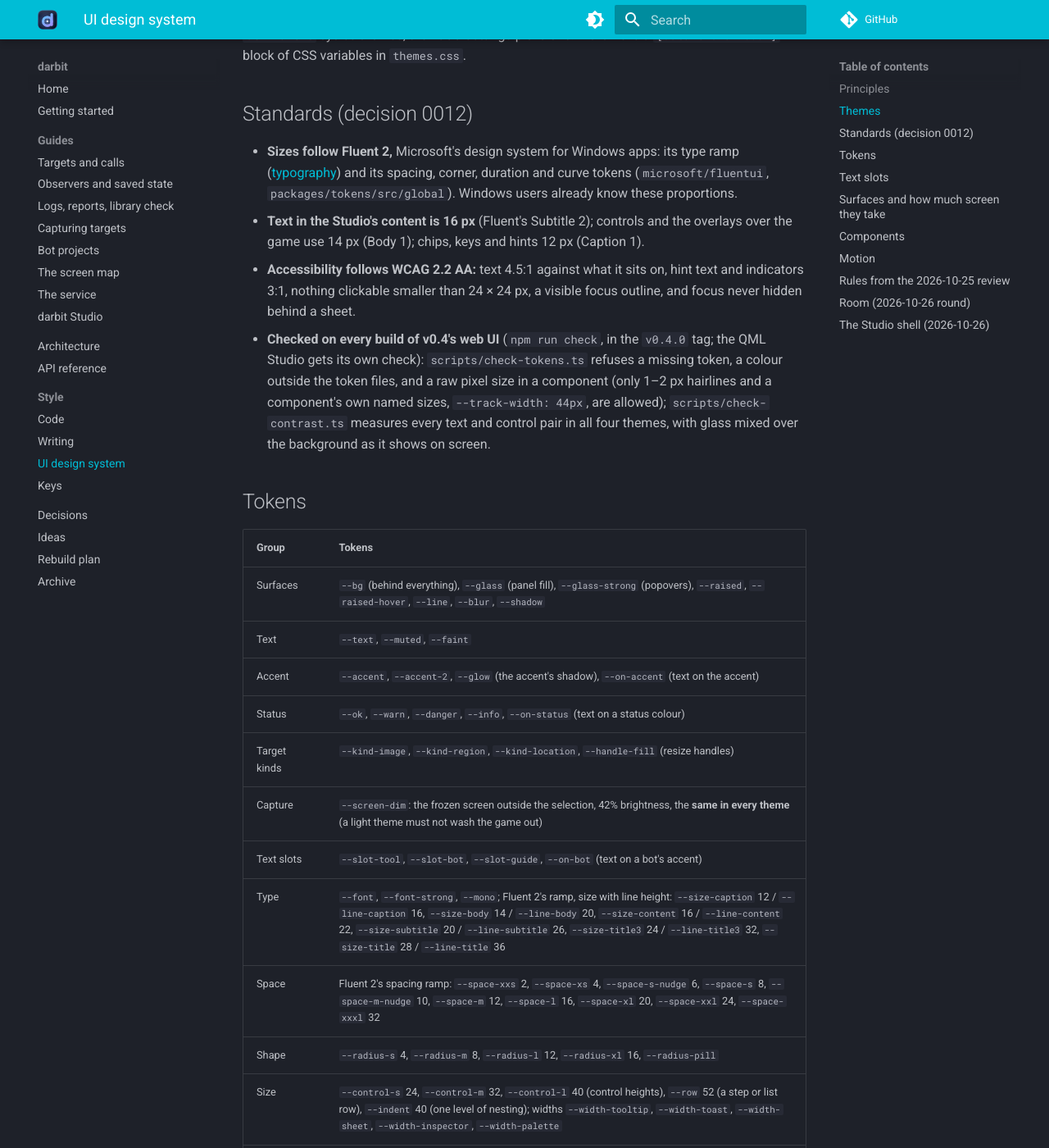
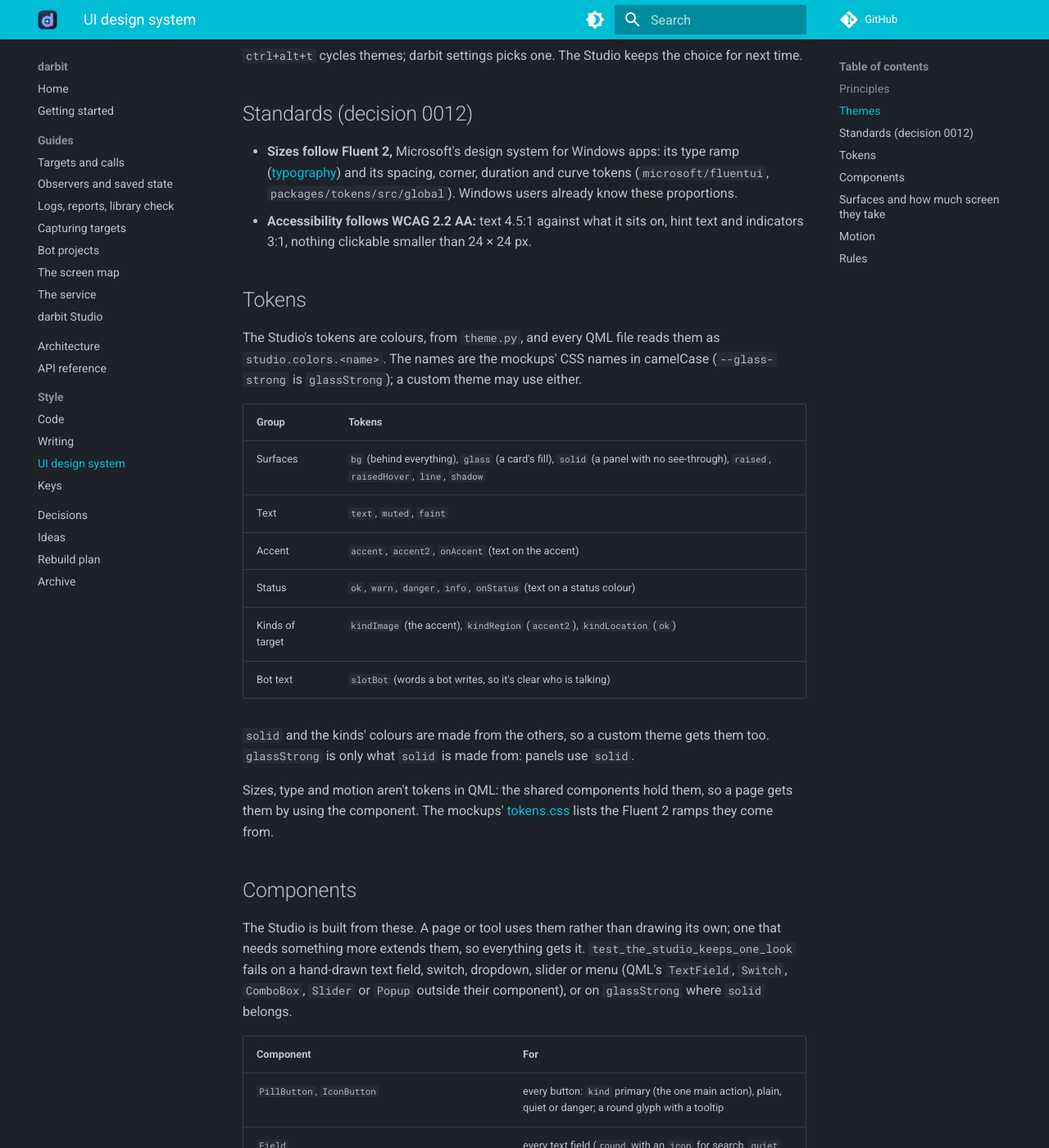
Before and after one commit to FaisalAfks/darbit, an MkDocs documentation site: the page built from docs/style/ui/design-system.md, in a window 1280 px wide and 1400 px high, scrolled down 1094 px. Shown: the whole window at 82% size. Built offline with MkDocs 1.6.1 and Material for MkDocs 9.7.7, drawn with Linux system fonts in a browser that asks for light colours; comment, search, counter and statistics services are not loaded; some of the changed text lies outside the part shown.

Commit message:
Design system page describes the Qt Studio

```diff
--- a/docs/style/ui/design-system.md
+++ b/docs/style/ui/design-system.md
@@ -1,144 +1,117 @@
 # Design system
 
-One look for every darbit surface: the hub app, the capture tool, highlight, the recorder bar, the run panel and the VS Code webviews. Everything here lives in `packages/ui/src/lib/tokens/` and `packages/ui/src/lib/components/`. The mockups are in [mockups.html](../../ui/mockups.html); the Studio's redesign (decision 0013) is in [docs/ui/redesign/](../../ui/redesign/README.md).
+One look for every surface of darbit Studio: its window and pages, and the tools over the game (Capture, Highlight,
+the recorder and the run pill). The Studio is Qt (PySide6 and QML): its components are in
+`packages/darbit/src/darbit/studio/qml/`, its themes in `packages/darbit/src/darbit/studio/theme.py`. The reference
+look is [mockups.html](../../ui/mockups.html), with its tokens in [tokens/](tokens/tokens.css); the Studio's redesign
+rounds are in [docs/ui/redesign/](../../ui/redesign/README.md).
 
 ## Principles
 
 1. **Small.** A tool covers as little of the screen as it can. The game is the main thing on screen; darbit sits at its edges.
-2. **Little to read.** One line of text per thing, short labels, numbers in a monospace font. Longer help lives behind F1 or a hover.
-3. **Every key is a button, every button has a key.** Hovering a button shows its keycap. Nothing is keyboard-only.
-4. **Light motion.** Only `transform` and `opacity` animate, so the GPU does it and nothing is laid out again. Nothing moves for more than 240 ms. `prefers-reduced-motion` turns motion into fades.
-5. **Themeable.** Colours come only from tokens. A theme is a set of token values; components never hard-code a colour.
+2. **Little to read.** One line of text per thing, short labels, numbers in a monospace font. Longer help lives behind a hover.
+3. **Every key is a button, every button has a key.** The command palette names each command's keys. Nothing is keyboard-only.
+4. **Light motion.** Only opacity, a short move and scale animate, which the scene graph does without laying anything
+   out again. **Smooth effects** off (darbit settings) makes every animation instant, for slower PCs.
+5. **Themeable.** Colours come only from the theme. A theme is a set of token values; components never hard-code a colour.
 
 ## Themes
 
 | Theme | For |
 |---|---|
-| `glass-dark` (default) | dark translucent panels with blur, cyan-to-violet accent glow |
+| `glass-dark` (default) | dark translucent panels, cyan-to-violet accent |
 | `glass-light` | the same in light, for bright screens |
-| `midnight` | solid near-black panels without blur: the lightest to draw, for slow PCs and OLED |
-| `high-contrast` | thick borders, no transparency, bold text |
-| custom | a `theme.toml` in the user's folder or a bot's project, overriding any tokens (e.g. a bot's own accent) |
+| `midnight` | solid near-black panels: the lightest to draw, for slow PCs and OLED |
+| `high-contrast` | bright edges, no transparency, bold colours |
+| custom | `theme.toml` in darbit's settings folder: `base = "glass-dark"` and any tokens on top (`accent = "#ff7ab6"`) |
 
-`ctrl+alt+t` cycles themes; the hub's Settings picks one. A theme is a `[data-theme="..."]` block of CSS variables in `themes.css`.
+`ctrl+alt+t` cycles themes; darbit settings picks one. The Studio keeps the choice for next time.
 
 ## Standards (decision 0012)
 
-- **Sizes follow Fluent 2,** Microsoft's design system for Windows apps: its type ramp ([typography](https://fluent2.microsoft.design/typography)) and its spacing, corner, duration and curve tokens (`microsoft/fluentui`, `packages/tokens/src/global`). Windows users already know these proportions.
-- **Text in the Studio's content is 16 px** (Fluent's Subtitle 2); controls and the overlays over the game use 14 px (Body 1); chips, keys and hints 12 px (Caption 1).
-- **Accessibility follows WCAG 2.2 AA:** text 4.5:1 against what it sits on, hint text and indicators 3:1, nothing clickable smaller than 24 × 24 px, a visible focus outline, and focus never hidden behind a sheet.
-- **Checked on every build of v0.4's web UI** (`npm run check`, in the `v0.4.0` tag; the QML Studio gets its own check): `scripts/check-tokens.ts` refuses a missing token, a colour outside the token files, and a raw pixel size in a component (only 1–2 px hairlines and a component's own named sizes, `--track-width: 44px`, are allowed); `scripts/check-contrast.ts` measures every text and control pair in all four themes, with glass mixed over the background as it shows on screen.
+- **Sizes follow Fluent 2,** Microsoft's design system for Windows apps: its type ramp
+  ([typography](https://fluent2.microsoft.design/typography)) and its spacing, corner, duration and curve tokens
+  (`microsoft/fluentui`, `packages/tokens/src/global`). Windows users already know these proportions.
+- **Accessibility follows WCAG 2.2 AA:** text 4.5:1 against what it sits on, hint text and indicators 3:1, nothing
+  clickable smaller than 24 × 24 px.
 
 ## Tokens
 
+The Studio's tokens are colours, from `theme.py`, and every QML file reads them as `studio.colors.<name>`. The names
+are the mockups' CSS names in camelCase (`--glass-strong` is `glassStrong`); a custom theme may use either.
+
 | Group | Tokens |
 |---|---|
-| Surfaces | `--bg` (behind everything), `--glass` (panel fill), `--glass-strong` (popovers), `--raised`, `--raised-hover`, `--line`, `--blur`, `--shadow` |
-| Text | `--text`, `--muted`, `--faint` |
-| Accent | `--accent`, `--accent-2`, `--glow` (the accent's shadow), `--on-accent` (text on the accent) |
-| Status | `--ok`, `--warn`, `--danger`, `--info`, `--on-status` (text on a status colour) |
-| Target kinds | `--kind-image`, `--kind-region`, `--kind-location`, `--handle-fill` (resize handles) |
-| Capture | `--screen-dim`: the frozen screen outside the selection, 42% brightness, the **same in every theme** (a light theme must not wash the game out) |
-| Text slots | `--slot-tool`, `--slot-bot`, `--slot-guide`, `--on-bot` (text on a bot's accent) |
-| Type | `--font`, `--font-strong`, `--mono`; Fluent 2's ramp, size with line height: `--size-caption` 12 / `--line-caption` 16, `--size-body` 14 / `--line-body` 20, `--size-content` 16 / `--line-content` 22, `--size-subtitle` 20 / `--line-subtitle` 26, `--size-title3` 24 / `--line-title3` 32, `--size-title` 28 / `--line-title` 36 |
-| Space | Fluent 2's spacing ramp: `--space-xxs` 2, `--space-xs` 4, `--space-s-nudge` 6, `--space-s` 8, `--space-m-nudge` 10, `--space-m` 12, `--space-l` 16, `--space-xl` 20, `--space-xxl` 24, `--space-xxxl` 32 |
-| Shape | `--radius-s` 4, `--radius-m` 8, `--radius-l` 12, `--radius-xl` 16, `--radius-pill` |
-| Size | `--control-s` 24, `--control-m` 32, `--control-l` 40 (control heights), `--row` 52 (a step or list row), `--indent` 40 (one level of nesting); widths `--width-tooltip`, `--width-toast`, `--width-sheet`, `--width-inspector`, `--width-palette` |
-| Motion | Fluent 2's durations `--duration-faster` 100, `--duration-fast` 150, `--duration-normal` 200, `--duration-slow` 300 ms; curves `--curve-decelerate` (things appearing), `--curve-accelerate` (things leaving), `--curve-easy-ease` (things moving) |
+| Surfaces | `bg` (behind everything), `glass` (a card's fill), `solid` (a panel with no see-through), `raised`, `raisedHover`, `line`, `shadow` |
+| Text | `text`, `muted`, `faint` |
+| Accent | `accent`, `accent2`, `onAccent` (text on the accent) |
+| Status | `ok`, `warn`, `danger`, `info`, `onStatus` (text on a status colour) |
+| Kinds of target | `kindImage` (the accent), `kindRegion` (`accent2`), `kindLocation` (`ok`) |
+| Bot text | `slotBot` (words a bot writes, so it's clear who is talking) |
 
-## Text slots
+`solid` and the kinds' colours are made from the others, so a custom theme gets them too. `glassStrong` is only what
+`solid` is made from: panels use `solid`.
 
-Text on any surface comes from one of three sources, and each looks different, so it's always clear who's talking:
+Sizes, type and motion aren't tokens in QML: the shared components hold them, so a page gets them by using the
+component. The mockups' [tokens.css](tokens/tokens.css) lists the Fluent 2 ramps they come from.
 
-| Slot | Who writes it | Looks like | Example |
-|---|---|---|---|
-| `tool` | darbit itself | muted, small | "click to box · drag to draw" |
-| `bot` | a bot, through the API (`d.capture(..., say=...)`, `d.notify`) | a chip with the bot's name and accent | **ad-bot** · Open the bag first |
-| `guide` | the person who wrote the setup guide | body text, with an optional example picture | "The whole Bag window, with some room around it." |
+## Components
 
-The `TextSlot` component takes `{slot, text, from?, image?}`. Text is cut at one line with "…" and opens fully on hover or focus. Bots can't style their text; they only choose words and an accent.
+The Studio is built from these. A page or tool uses them rather than drawing its own; one that needs something more
+extends them, so everything gets it. `test_the_studio_keeps_one_look` fails on a hand-drawn text field, switch,
+dropdown, slider or menu (QML's `TextField`, `Switch`, `ComboBox`, `Slider` or `Popup` outside their component), or on
+`glassStrong` where `solid` belongs.
+
+| Component | For |
+|---|---|
+| `PillButton`, `IconButton` | every button: `kind` primary (the one main action), plain, quiet or danger; a round glyph with a tooltip |
+| `Field` | every text field (`round` with an `icon` for search, `quiet` for a name in a heading) |
+| `Switcher`, `Stepper`, `ValueSlider`, `Dropdown` | on/off, a number, a number in a range, one of a few |
+| `Segmented`, `Toggle`, `Chip` | a choice of a few, a filter that's on or off, a small label |
+| `Choice` | a setting that's on or off, with its label and help |
+| `Glass` | a card on a page, with an optional small caps title |
+| `Ring`, `Bar` | progress: a ring with its number, a thin bar |
+| `FloatingPill`, `PillWindow` | every tool over the game (Capture, the recorder, the run pill, Highlight's pill) |
+| `MenuPanel`, `MenuLine` | a menu that drops down, and its lines |
+| `Banner`, `Toast` | a line that needs you; what just happened |
+| `PageFrame`, `Backdrop`, `SmoothWheel` | a page in the stack, the background behind every page, the mouse wheel on a list |
+| `Setting`, `Block`, `ProblemGroup`, `AssetCard`, `ActionCard`, `StepRow`, `BotRow`, `Avatar` | a page's own rows and cards, built from the above |
 
 ## Surfaces and how much screen they take
 
-| Surface | Where | Size | Behaviour |
-|---|---|---|---|
-| Capture toolbar | bottom centre of the frozen screen | one pill, ≤ 560 px wide | moves to the top when the mouse goes near it |
-| Readout chips | attached to each box or point | one line | `x, y · w × h`; click to type exact numbers |
-| Magnifier | next to the mouse | 168 px | follows the mouse; `z` pins it; shows the boxes too |
-| Guide card | top centre | ≤ 420 × 120 px | hides into a 6 px progress strip when the mouse is away |
-| Highlight | over the screen, click-through; its pill top centre | the boxes, and one pill | a score badge per match; the pill slides away like the run pill |
-| Recorder bar | top centre | one pill, ≤ 360 px | never takes focus from the game |
-| Run panel | docked to a side | 300 px wide | collapses to a 40 px rail; never takes focus |
-| Hub | a normal window | 960 × 640, down to 720 × 480 | `ctrl+.` shrinks it to a mini pill with run, pause, stop and status |
+| Surface | Where | Behaviour |
+|---|---|---|
+| Studio window | a normal window | the top bar holds the bot menu, the pages (Overview, Library, Results, Settings) and the run control; darbit settings can put the bots in a sidebar, which folds to their squares on a narrow window |
+| Sheets | over the Studio | things opened and closed: New bot, Record, the command palette |
+| Capture | full screen, over the frozen shot | its pill at the top; slides out of sight a few seconds after the mouse leaves it |
+| Highlight | over the screen, click-through | a box and score per match; its pill top centre, like the run pill |
+| Recorder pill | top centre | never takes focus from the game |
+| Run pill | top centre while a bot runs | the Studio hides; the pill slides up to a sliver a few seconds after the mouse leaves it |
+| Ghost cursor | over the game, click-through | a ripple where the bot clicks and the keys it presses, for a moment each |
 
-## Components
-
-The Studio is built from these (`packages/darbit/src/darbit/studio/qml`). A page or tool uses them rather than drawing its own; one that needs something more extends them, so everything gets it. `test_the_studio_keeps_one_look` fails on a hand-drawn text field, switch, list, slider or menu, or on see-through colours where solid ones belong.
-
-| Component | For |
-|---|---|
-| `PillButton`, `IconButton` | every button |
-| `Field` | every text field (`round` with an `icon` for search, `quiet` for a name in a heading) |
-| `Switcher`, `Stepper`, `ValueSlider`, `Dropdown` | on/off, a number, a number in a range, one of a few |
-| `Segmented`, `Toggle`, `Chip` | a choice of a few, a filter that's on or off, a small label |
-| `Glass` | a card on a page |
-| `FloatingPill`, `PillWindow` | every tool over the game (Capture, the recorder, the run pill, Highlight's pill) |
-| `MenuPanel`, `MenuLine` | a menu that drops down, and its lines |
-| `Banner`, `Toast` | a line that needs you; what just happened |
-| `Setting`, `Block`, `ProblemGroup`, `AssetCard`, `ActionCard` | a page's own rows and cards, built from the above |
-
-`colors.solid` is the panel colour with no see-through, for menus and for anything over a game. `kindImage`, `kindRegion` and `kindLocation` are the kinds' colours.
+Everything over a game is `solid`, never see-through. The bot never sees the run pill in its screenshots.
 
 ## Motion
 
 | What | How |
 |---|---|
-| A panel appears | from 8 px away and 96% size to its place, `--curve-decelerate`, 200 ms |
-| A panel hides | opacity and 8 px, 120 ms |
-| Focus, current item | the accent glow grows in, 120 ms |
-| Progress | the strip's fill slides; no counting animations |
-| Highlight | boxes draw in with a short scale from 104%, then sit still |
+| A card appears | opacity and a 14 px rise, eased out, about 300 ms; `delay` staggers a page's cards |
+| A page is shown | opacity and an 18 px slide, about 250 ms |
+| A menu opens | a 150 ms fade |
+| A toast | slides up from the bottom and fades |
+| A button is pressed | scales to 96% |
+| Progress | a ring sweeps and a bar grows to its share; no counting animations |
 
-## Rules from the 2026-10-25 review
+## Rules
 
-Found while reviewing the mockups (and in a second pass by Gemini). Every component follows them.
+- **No hard-coded colours** in a component: everything is a `studio.colors` token, or a tint of one. Only real colour
+  samples (a theme's swatch in darbit settings) use their own.
+- **Panels over the game and menus are `solid`.** Cards on a page are `glass`.
+- **One line per thing:** long names and paths are cut with "…" (`elide`) instead of widening the window.
+- **States:** every list and view has its empty, loading and error states, not only the full one.
+- **Names:** Image, Region and Location everywhere; never picture, area or point.
+- **The capture overlay:** the shot outside the selection is dimmed, so the inside keeps the game's exact colours; the
+  guide, the hint and the pill never overlap.
 
-- **Tooltips** come from one layer at the top of the page (or window), placed with `position: fixed` and kept inside the viewport, flipping below when near the top. No panel's `overflow` can clip them. A tooltip shows the action's name and its keys.
-- **Focus** is a 2 px `outline` in `--accent` with 2 px offset, on `:focus-visible` only. Never a glow alone: Windows high-contrast mode removes shadows.
-- **Names:** every icon-only button has an `aria-label`; toggles use `aria-pressed`, tabs `aria-selected`, the current section `aria-current`.
-- **Colour scheme:** each theme sets `color-scheme` (light or dark), so scrollbars and form controls match. Under `@media (forced-colors: active)` panels get a `CanvasText` border and the selected item a `Highlight` outline; only real colour samples use `forced-color-adjust: none`.
-- **No hard-coded colours** outside the token files, including handles, badges and avatars. Tints are mixed with `color-mix(in oklab, …)`.
-- **Motion:** at most 200 ms, `transform` and `opacity` only. A keyframe animation always states its end values (`to { … }`), so an element never ends up invisible. Reduced motion turns movement into 80 ms fades.
-- **The capture overlay:**
-  - the selection dims everything outside it with `box-shadow: 0 0 0 100vmax var(--screen-dim)`, so the inside keeps the game's exact colours;
-  - linked regions and labels sit above the dimming;
-  - the guide card, the hint, the region label and the toolbar never overlap;
-  - the kind switch never wraps;
-  - on narrow screens the toolbar scrolls sideways and the hint and magnifier hide.
-- **Shrinking:** grid and flex children that hold code, logs or long names get `min-width: 0`, so they scroll or cut with "…" instead of widening the window.
-- **Phone width (≤ 760 px):** single columns, the Studio's rail becomes a bottom tab bar, palettes become two columns. Mockup images of phone layouts are rendered at 390 px.
-- **States:** every list and view designs its empty, loading and error states, not only the full one (see the Studio's state switch in the mockups).
-- **`[hidden]` always hides,** even on elements with their own `display`.
-
-## Room (2026-10-26 round)
-
-Some screens felt cramped and hard to read, so the Studio and the overlays got more room:
-
-- **Studio type:** 15 px body, 28 px view titles, 16–18 px card titles; buttons at least 36 px high.
-- **Labelled navigation:** a 224 px sidebar with icons and names, and the running bot's status at its foot. On a phone it becomes a bottom tab bar.
-- **The running bot first:** Home opens on a large card with what the bot is doing, its week (a ring) and its controls, then today's timeline, then every installed bot.
-- **One action per row** in a flow, 54 px high, with an icon per kind. The chosen step's details open in a panel on the right, instead of editing everything inline.
-- **Lists on demand:** the steps you can add open from an **Add step** button, not a column that is always there.
-- **Overlays:** the capture toolbar, recorder bar and run panel use 36 px buttons and 14–15 px text; the guide card is up to 390 px wide.
-
-The mockups are rendered to images with `python scripts/render_mockups.py` (into `docs/ui/images/`).
-
-## The Studio shell (2026-10-26)
-
-The Studio uses the same language as the tools, so it feels like one product:
-
-- **Over the bot's own screen:** glass panels float over the bot's last screenshot, blurred and tinted. Midnight and high-contrast use a solid background instead.
-- **A pill menu on top,** shaped like the capture toolbar: the bot switcher (which replaces a Bots page), the sections (Overview, Flows, Library, Runs, Settings), the run controls, and two buttons: **‹/›** shows where each tile's data comes from, the gear opens the Studio's own settings.
-- **A dock at the bottom** with every tool (Capture, Highlight, Record, Play, Guide, Check), the same pill as the recorder bar.
-- **The Overview is a grid of tiles the bot fills** ([decision 0011](../../decisions/0011-what-a-bot-shows.md)): Now (the step breadcrumb and last screenshot), Progress (rings and bars), Today's round, Next up, What happened, Watching. A tile with nothing to show isn't drawn.
-- **Sheets, not pages,** for things you open and close: the bot switcher, the Studio settings, Add step.
+The mockups are rendered to images with `python scripts/render_mockups.py` (into `docs/ui/images/`); the Studio's own
+pages are drawn to PNGs with `darbit.studio.app.shot()`, as the tests do.
```
Also changed, not shown: CHANGELOG.md (+1 -0 lines).
